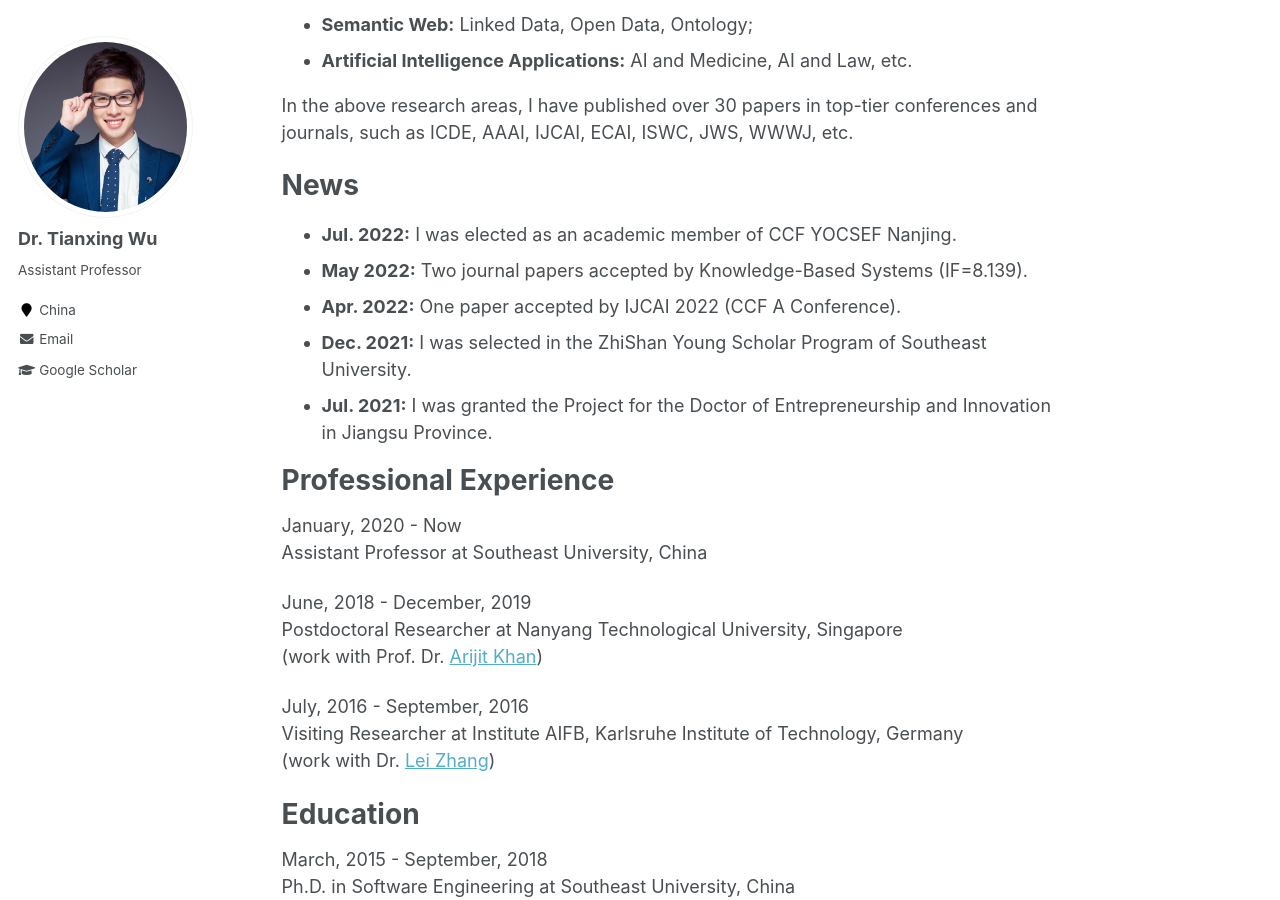
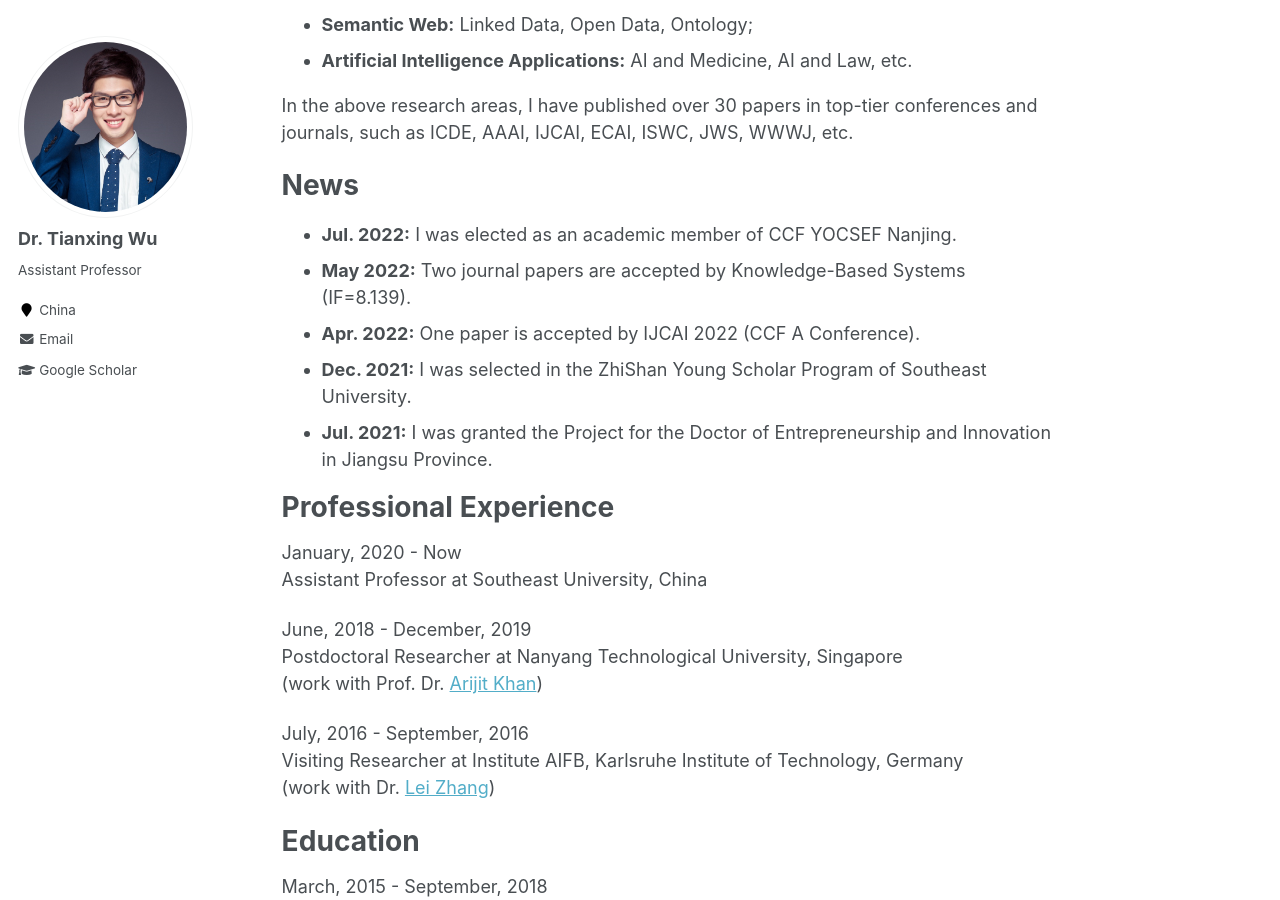
Before and after one commit to tianxing-wu/tianxing-wu.github.io, a Jekyll site: the page built from _pages/about.md, in a window 1280 px wide and 900 px high, scrolled down 389 px. Built offline with Jekyll 4.4.1, drawn with Linux system fonts in a browser that asks for light colours.

Commit message:
info update

```diff
--- a/_pages/about.md
+++ b/_pages/about.md
@@ -20,8 +20,8 @@ In the above research areas, I have published over 30 papers in top-tier confere
 News
 ======
 * **Jul. 2022:** I was elected as an academic member of CCF YOCSEF Nanjing.
-* **May  2022:** Two journal papers accepted by Knowledge-Based Systems (IF=8.139).
-* **Apr. 2022:** One paper accepted by IJCAI 2022 (CCF A Conference).
+* **May  2022:** Two journal papers are accepted by Knowledge-Based Systems (IF=8.139).
+* **Apr. 2022:** One paper is accepted by IJCAI 2022 (CCF A Conference).
 * **Dec. 2021:** I was selected in the ZhiShan Young Scholar Program of Southeast University.
 * **Jul. 2021:** I was granted the Project for the Doctor of Entrepreneurship and Innovation in Jiangsu Province.
 
```
